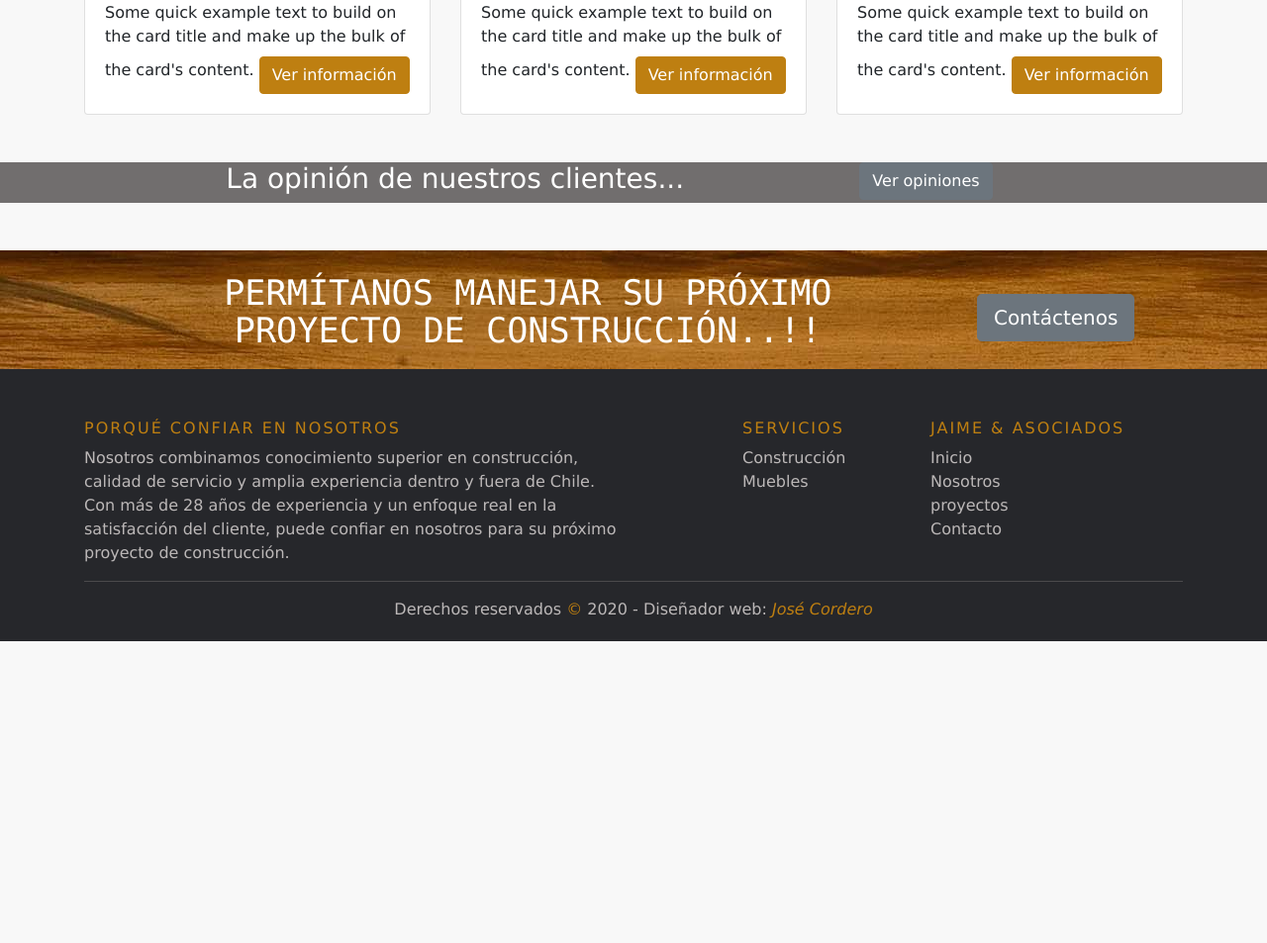
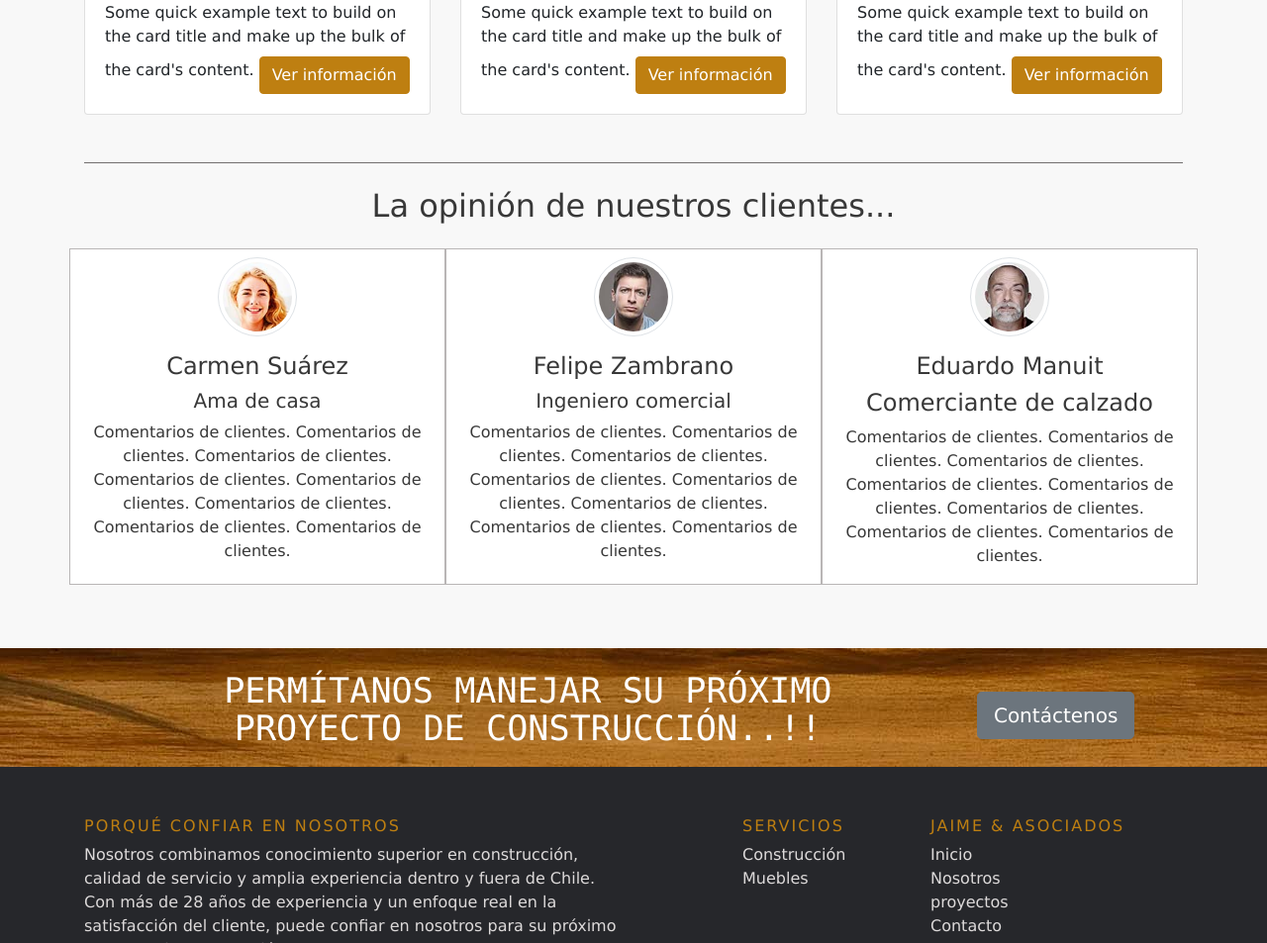
Before and after one commit to jcorderob/proyectojaimeyasociados, a plain HTML site: page SiteJaimeAsociados/index.html in a window 1280 px wide. Shown: the part 1847-2800 px from the top of the page at 99% size. Before the commit the page ends 2495 px from the top, so only its background shows below. Drawn offline with nearby package versions, Linux system fonts and the light colour scheme; files that its build step writes are made by us from their sources.

Commit message:
Version para mostrar al cliente la 1era vez - Toda OK con detalles minimos

```diff
--- a/SiteJaimeAsociados/index.html
+++ b/SiteJaimeAsociados/index.html
@@ -106,7 +106,7 @@
           </div>
         </div>
         <div class="carousel-item">
-          <img class="img-fluid" src="images/uno.jpg" alt="">
+          <img class="img-fluid" src="images/uno2.jpg" alt="">
           <div class="carousel-caption d-none d-md-block">
             <h1  class="tituloslider">Especialistas</h1>
             <p   class="textoslider">En diseño y ejecución<br> de nuevos proyectos<br>
@@ -114,17 +114,17 @@
           </div>
         </div>
         <div class="carousel-item">
-          <img  class="img-fluid" src="images/tres.jpg" alt="">
+          <img  class="img-fluid" src="images/tres1.jpg" alt="">
           <div class="carousel-caption d-none d-md-block">
             <h1  class="tituloslider">Especialistas</h1>
-            <p   class="textoslider">Nulla vitae elit libero, a pharetra augue mollis interdum.</p>
+            <p   class="textoslider">En la remodelación de todo tipo de baños</p>
           </div>
         </div>
         <div class="carousel-item">
           <img  class="img-fluid" src="images/dos.jpg" alt="">
           <div class="carousel-caption d-none d-md-block">
             <h1  class="tituloslider">Especialistas</h1>
-            <p   class="textoslider">Nulla vitae elit libero, a pharetra augue mollis interdum.</p>
+            <p   class="textoslider">En la construcción de piscinas.</p>
           </div>
         </div>
       </div>
@@ -265,13 +265,83 @@
 
     <!---------------- OPINION DE NUESTROS CLIENTES  ---------->
     <section >
-        <div class="container-fluid my-5 opinionclientes" >
+
+        <div class="container my-5 opinionclientes text-center" >
+          <hr>
+          <h2 class="my-4">La opinión de nuestros clientes...</h2>
           <div class="row">
-              <div class="col-12 col-md-6 offset-2">
-                <h3>La opinión de nuestros clientes...</h3>
+              <div class="col-12 col-md-4 opinion mb-3 pb-3">
+                <div class="row">
+                  <div class="col-12 mt-2">
+                    <img src="images/dama2.jpg"
+                   class="dama2 img-thumbnail img-fluid" alt="">
+                  </div>
+                </div>
+                <div class="row">
+
+                  <div class="col-12 text-center">
+                    <h4  class="mt-3" >Carmen Suárez</h4>
+                    <h5>Ama de casa</h5>
+                </div>
+                </div>
+                <div class="row">
+                  <div class="col-12">
+                  <p>Comentarios de clientes. Comentarios de clientes.
+                    Comentarios de clientes. Comentarios de clientes.
+                    Comentarios de clientes. Comentarios de clientes.
+                    Comentarios de clientes. Comentarios de clientes.
+                  </p>
+                </div>
+                </div>
+
               </div>
-              <div class="col-12 col-md-4">
-                  <a href="#" class="btn btn-secondary">Ver opiniones</a>
+              <div class="col-12 col-md-4 opinion mb-3 pb-3">
+                <div class="row">
+                  <div class="col-12  mt-2">
+                    <img src="images/caballero1.jpg"
+                   class="dama2 img-thumbnail img-fluid" alt="">
+                  </div>
+                </div>
+                <div class="row">
+
+                  <div class="col-12  text-center">
+                    <h4 class="mt-3">Felipe Zambrano</h4>
+                    <h5>Ingeniero comercial</h5>
+                </div>
+                </div>
+                <div class="row">
+                  <div class="col-12">
+                  <p>Comentarios de clientes. Comentarios de clientes.
+                    Comentarios de clientes. Comentarios de clientes.
+                    Comentarios de clientes. Comentarios de clientes.
+                    Comentarios de clientes. Comentarios de clientes.
+                  </p>
+                </div>
+                </div>
+              </div>
+              <div class="col-12 col-md-4 opinion mb-3 pb-3">
+                <div class="row ">
+                  <div class="col-12  mt-2">
+                    <img src="images/caballero2.jpg"
+                   class="dama2 img-thumbnail img-fluid" alt="">
+                  </div>
+                </div>
+                <div class="row">
+
+                  <div class="col-12 text-center ">
+                    <h4 class="mt-3">Eduardo Manuit</h4>
+                    <h4>Comerciante de calzado</h4>
+                </div>
+                </div>
+                <div class="row">
+                  <div class="col-12 ">
+                  <p>Comentarios de clientes. Comentarios de clientes.
+                    Comentarios de clientes. Comentarios de clientes.
+                    Comentarios de clientes. Comentarios de clientes.
+                    Comentarios de clientes. Comentarios de clientes.
+                  </p>
+                </div>
+                </div>
               </div>
           </div>
         </div>
--- a/SiteJaimeAsociados/scss/main.scss
+++ b/SiteJaimeAsociados/scss/main.scss
@@ -120,9 +120,19 @@ hr {
     background-color: $gris;
 }
 
-.opinionclientes{
-    background-color: $gris;
-    color: white;
+.opinionclientes h2{
+
+    color:$grisoscuro;
+}
+
+.opinion{
+    background-color: white;
+    border: 1px solid $grismedio;
+    color: $grisoscuro;
+}
+.opinion2{
+    background-color: $grisclaro;
+    padding: 5px;
 }
 
 //----------------------  FOOTER
@@ -177,7 +187,7 @@ hr {
   padding:45px 0 20px;
   font-size:$tamanio-fuente;
   line-height:24px;
-  color:#bcb8b8;
+  color:#dddada;
 }
 .site-footer hr
 {
@@ -217,7 +227,7 @@ hr {
 }
 .footer-links a
 {
-  color:#bcb8b8
+  color:#dddada
 }
 .footer-links a:active,.footer-links a:focus,.footer-links a:hover
 {
@@ -350,3 +360,21 @@ hr {
   }
 }
 // ----------------- FIN DE FOOTER ----------
+
+.dama2{
+    top:5px; left:45px;
+    /* position: relative; */
+    width: 5em; height: 5em;
+    border-radius: 50%;
+    display:block;
+    margin: auto;
+
+}
+
+.contenedor{
+    border: 1px solid red;
+}
+
+hr{
+    color: $grisclaro !important;
+}
```
Also changed, not shown: SiteJaimeAsociados/indexprueba.html (+16 -14 lines), SiteJaimeAsociados/css/main.css, SiteJaimeAsociados/images/caballero1.jpg (added), SiteJaimeAsociados/images/caballero2.jpg (added), SiteJaimeAsociados/images/casa0.jpg (renamed from SiteJaimeAsociados/casa0.jpg), SiteJaimeAsociados/images/dama.jpg (added), SiteJaimeAsociados/images/dama2.jpg (added), SiteJaimeAsociados/images/tres1.jpg (added), SiteJaimeAsociados/images/uno2.jpg (added), 1 other file.
